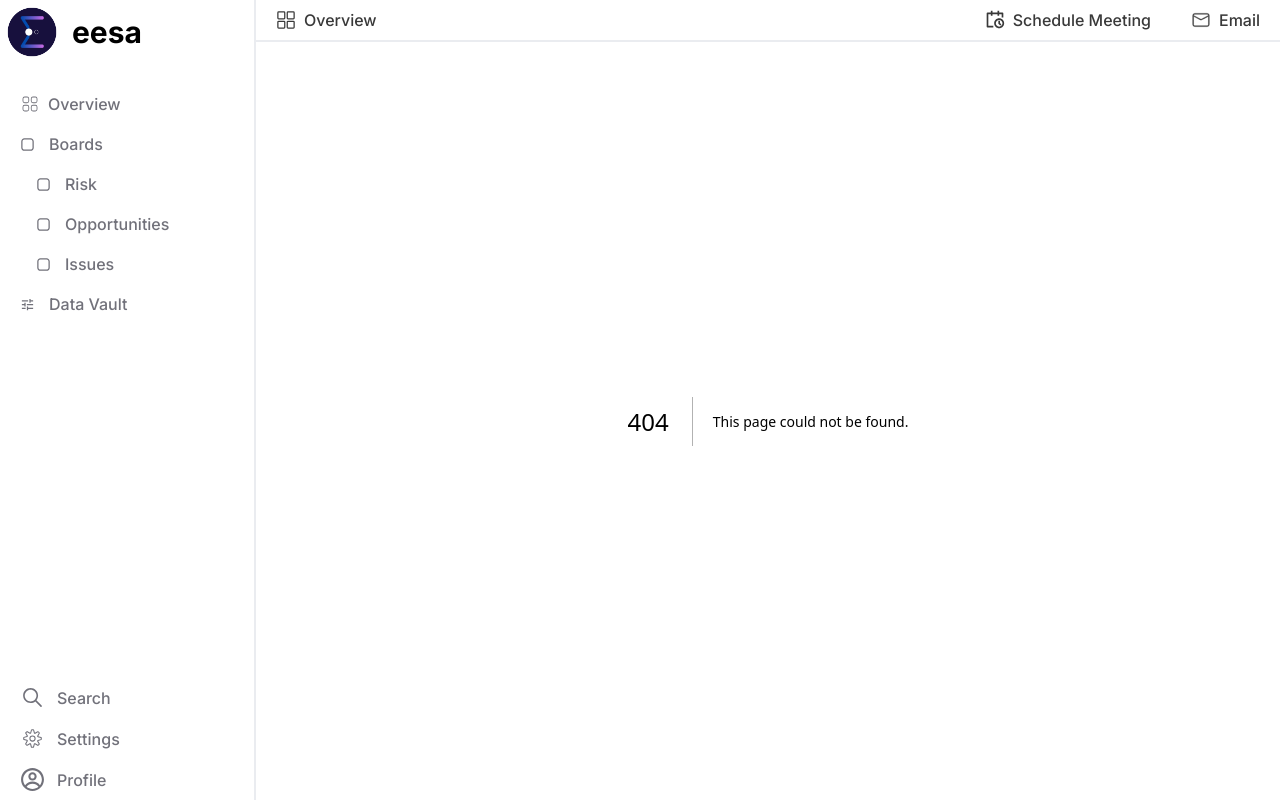
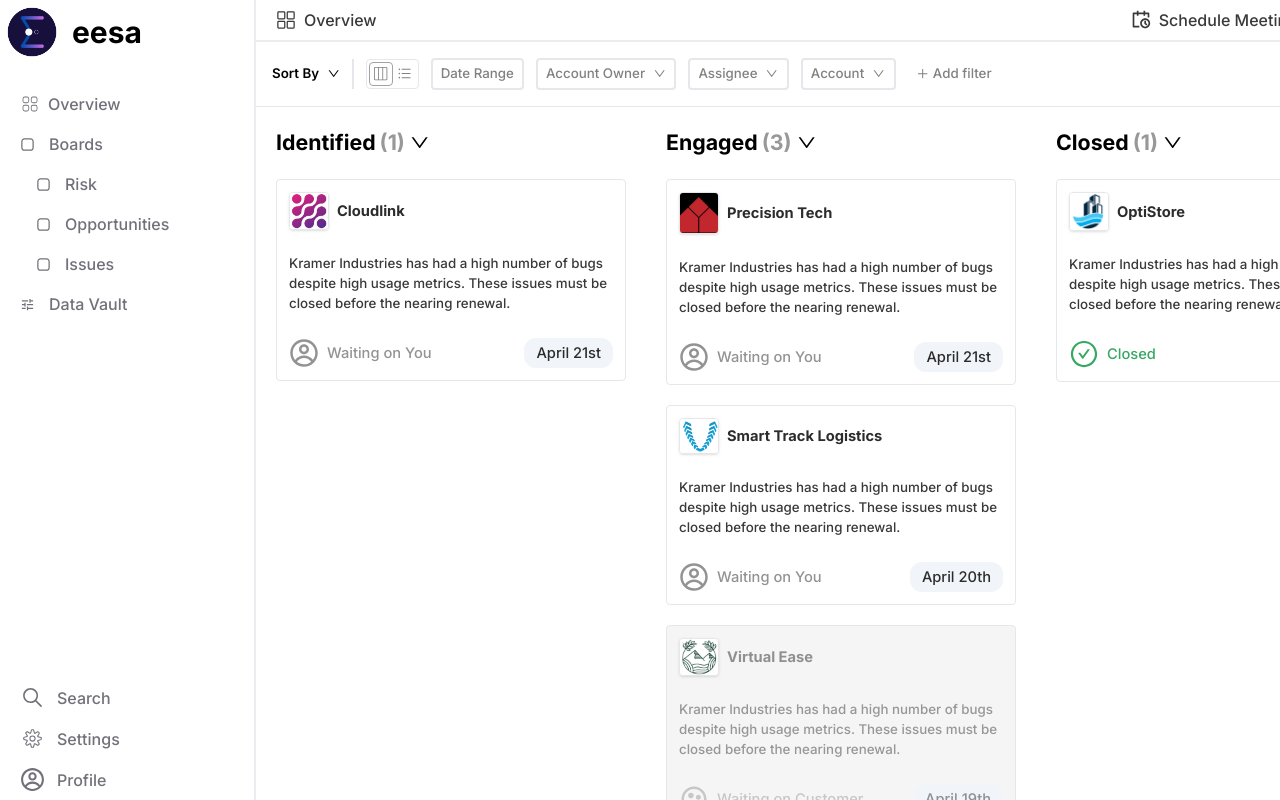
Before and after one commit to aidan-ching/eesa-demo, a Next.js app: page /risk in a window 1280 px wide. Before the commit this address had no page. Built offline with nearby package versions, Linux system fonts and the light colour scheme.

Commit message:
finish up

```diff
--- a/app/kramer-industries/EngagementPlanTable.js
+++ b/app/kramer-industries/EngagementPlanTable.js
@@ -41,7 +41,6 @@ export default function EngagementPlanTable({status}) {
                   {
                     'bg-[#ED8D5C]': status === "Pending",
                     'bg-[#F7DE04]': status === "In Progress",
-                    'bg-[#46CF7D]': status === "Complete"
                   },)} />
                   {status}
                 </div>
--- a/app/kramer-industries/layout.js
+++ b/app/kramer-industries/layout.js
@@ -31,9 +31,6 @@ export default function Layout({ children }) {
 
   const handleEesaPilot = () => {
     setStatus("In Progress")
-    setTimeout(() => {
-      setStatus("Complete")
-    }, 5000);
   }
 
 
--- /dev/null
+++ b/app/risk/RiskCard.js
@@ -0,0 +1,75 @@
+import { RiGroup2Line } from "react-icons/ri";
+import { AiOutlineCheckCircle } from "react-icons/ai";
+import { CgProfile } from "react-icons/cg";
+import Image from "next/image";
+import clsx from "clsx";
+
+export default function RiskCard({ logoUrl, companyName, body, status, date }) {
+  return (
+    <div
+      className={clsx("flex flex-col border rounded w-[350px]", {
+        "bg-[#F5F5F5]": status === "waitingOnCustomer",
+      })}
+    >
+      <div className="flex flex-row items-center gap-2 p-3">
+        <Image
+          src={logoUrl}
+          width={40}
+          height={20}
+          alt="logo for company"
+          className="border rounded shadow"
+        />
+        <div
+          className={clsx("font-bold text-[11pt] text-[#2C2C2C]", {
+            "text-opacity-50": status === "waitingOnCustomer",
+          })}
+        >
+          {companyName}
+        </div>
+      </div>
+      <div
+        className={clsx("font-medium text-[10pt] text-[#393939] p-3", {
+          "text-opacity-50": status === "waitingOnCustomer",
+        })}
+      >
+        {body}
+      </div>
+
+      <div
+        className={clsx(
+          "p-3 font-medium text-[11pt] flex items-center justify-between",
+          {
+            "text-[#939393]": status === "waiting",
+            "text-[#37A764]": status === "closed",
+            "text-[#C7C7C7]": status === "waitingOnCustomer",
+          }
+        )}
+      >
+        {status === "waiting" && (
+          <div className="flex flex-row items-center gap-2">
+            <CgProfile size={30} />
+            Waiting on You
+          </div>
+        )}
+        {status === "closed" && (
+          <div className="flex flex-row items-center gap-2">
+            <AiOutlineCheckCircle size={30} />
+            Closed
+          </div>
+        )}
+        {status === "waitingOnCustomer" && (
+          <div className="flex flex-row items-center gap-2">
+            <RiGroup2Line size={30}/>
+            Waiting on Customer
+          </div>
+        )}
+
+        <div className={clsx("text-[#2C2C2C] bg-[#F1F5F9] px-3 py-1 rounded-xl",{
+            "text-opacity-50": status === "waitingOnCustomer",
+        },)}>
+          {date}
+        </div>
+      </div>
+    </div>
+  );
+}
--- /dev/null
+++ b/app/risk/page.js
@@ -0,0 +1,105 @@
+import { AiOutlineUnorderedList } from "react-icons/ai";
+import { BsLayoutThreeColumns } from "react-icons/bs";
+import { AiOutlinePlus } from "react-icons/ai";
+import { AiOutlineDown } from "react-icons/ai";
+
+import RiskCard from "@/app/risk/RiskCard";
+
+export default function Page() {
+  return (
+    <div className="flex flex-col">
+      <div className="flex flex-row p-4 gap-3 items-center border-b">
+        <div className="font-semibold text-[10pt] flex items-center gap-2">
+          Sort By <AiOutlineDown />
+        </div>
+        <div className="border-r-2 h-[95%]" />
+        <div className="rounded border p-0.5 text-[10pt] text-[#818181] font-medium flex items-center">
+          <div className="rounded border border-neutral-400 p-1 text-[10pt] text-[#818181] font-medium mr-1">
+            <BsLayoutThreeColumns />
+          </div>
+          <AiOutlineUnorderedList size={15} className="mr-1" />
+        </div>
+
+        <div className="rounded border-2 p-1 px-2 text-[10pt] text-[#818181] font-medium">
+          Date Range
+        </div>
+        <div className="rounded border-2 p-1 px-2 text-[10pt] text-[#818181] font-medium flex items-center gap-2">
+          Account Owner
+          <AiOutlineDown />
+        </div>
+        <div className="rounded border-2 p-1 px-2 text-[10pt] text-[#818181] font-medium flex items-center gap-2">
+          Assignee
+          <AiOutlineDown />
+        </div>
+        <div className="rounded border-2 p-1 px-2 text-[10pt] text-[#818181] font-medium flex items-center gap-2">
+          Account
+          <AiOutlineDown />
+        </div>
+        <div className="<AiOutlinePlus />p-1 px-2 text-[10pt] text-[#818181] font-medium flex items-center gap-1">
+          <AiOutlinePlus />
+          Add filter
+        </div>
+      </div>
+      <div className="flex flex-row">
+        <div className="p-5 flex flex-col gap-5">
+          <div className="flex flex-row items-center gap-1 font-bold text-[16pt]">
+            Identified <div className="text-[#989898]">(1)</div>{" "}
+            <AiOutlineDown />
+          </div>
+
+          <RiskCard
+            logoUrl="/cloudlink.png"
+            companyName="Cloudlink"
+            body="Kramer Industries has had a high number of bugs despite high usage metrics. These issues must be closed before the nearing renewal."
+            status="waiting"
+            date="April 21st"
+          />
+        </div>
+
+        <div className="p-5 flex flex-col gap-5">
+          <div className="flex flex-row items-center gap-1 font-bold text-[16pt]">
+            Engaged <div className="text-[#989898]">(3)</div> <AiOutlineDown />
+          </div>
+
+          <RiskCard
+            logoUrl="/precision.png"
+            companyName="Precision Tech"
+            body="Kramer Industries has had a high number of bugs despite high usage metrics. These issues must be closed before the nearing renewal."
+            status="waiting"
+            date="April 21st"
+          />
+
+          <RiskCard
+            logoUrl="/smarttrack.png"
+            companyName="Smart Track Logistics"
+            body="Kramer Industries has had a high number of bugs despite high usage metrics. These issues must be closed before the nearing renewal."
+            status="waiting"
+            date="April 20th"
+          />
+
+          <RiskCard
+            logoUrl="/virtualease.png"
+            companyName="Virtual Ease"
+            body="Kramer Industries has had a high number of bugs despite high usage metrics. These issues must be closed before the nearing renewal."
+            status="waitingOnCustomer"
+            date="April 19th"
+          />
+        </div>
+
+        <div className="p-5 flex flex-col gap-5">
+          <div className="flex flex-row items-center gap-1 font-bold text-[16pt]">
+            Closed <div className="text-[#989898]">(1)</div> <AiOutlineDown />
+          </div>
+
+          <RiskCard
+            logoUrl="/optistore.png"
+            companyName="OptiStore"
+            body="Kramer Industries has had a high number of bugs despite high usage metrics. These issues must be closed before the nearing renewal."
+            status="closed"
+            date="April 15th"
+          />
+        </div>
+      </div>
+    </div>
+  );
+}
--- a/app/ui/navlinks.js
+++ b/app/ui/navlinks.js
@@ -18,7 +18,7 @@ export default function navlinks() {
           Boards
         </div>
       </Link>
-      <Link href="/">
+      <Link href="/risk">
         <div className="hover:bg-[#F3F3F4] px-3 py-2 mx-2 text-[#71717A] font-medium rounded-lg flex flex-row items-center">
           <BiSquareRounded size="15" color="#71717A" className="mr-3.5 ml-4" />
           Risk
```
